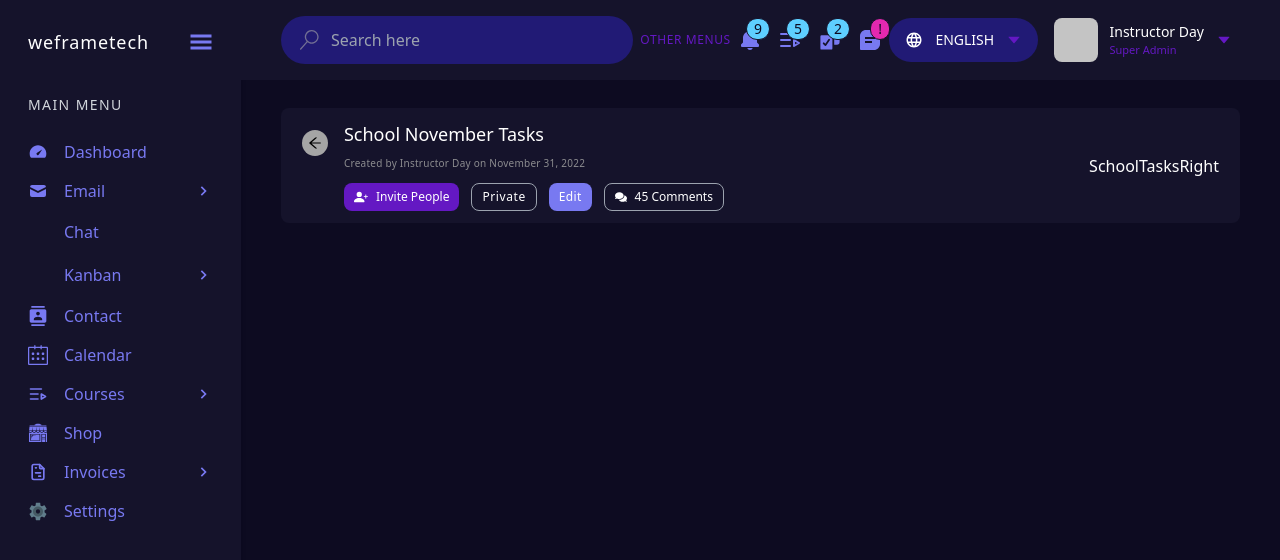
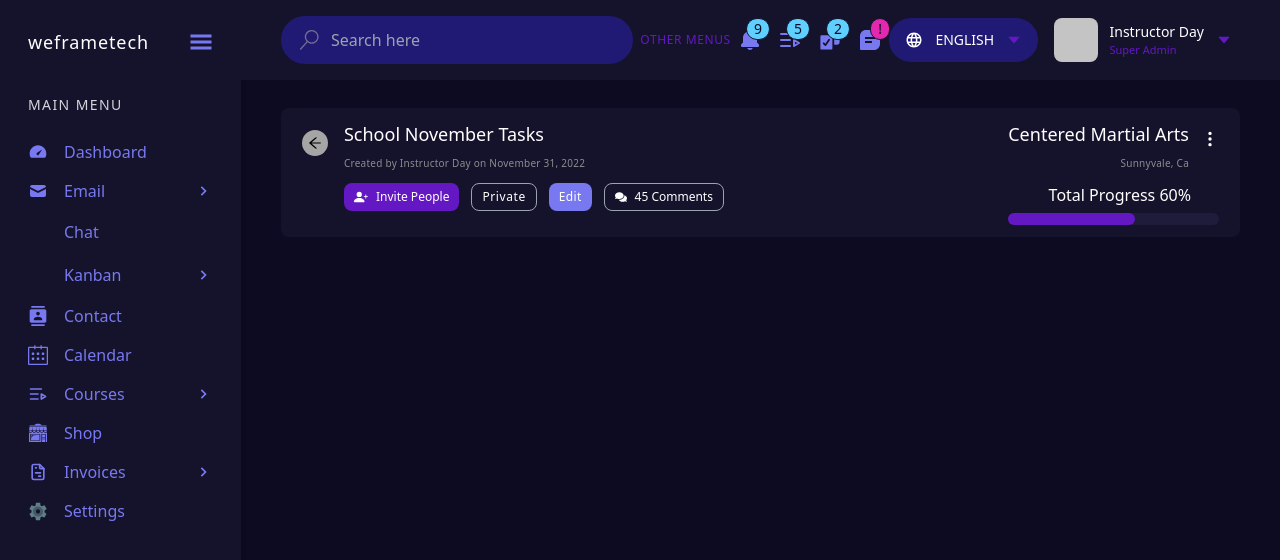
Before and after one commit to jasmeets-6575/weframe-tech, a Next.js app: page / in a window 1280 px wide. Shown: the top 560 px of the page. Built offline with nearby package versions, Linux system fonts and the light colour scheme; some icons are missing.

Commit message:
SchoolTasksRight

```diff
--- /dev/null
+++ b/components/ProgressBar.tsx
@@ -0,0 +1,19 @@
+import React from "react";
+
+type Props = {
+  progressPercentage: number;
+  color: string;
+};
+
+const ProgressBar = ({ progressPercentage, color }: Props) => {
+  return (
+    <div className="bg-[#1e1c3a] h-3 w-full rounded-full">
+      <div
+        className={`${color} h-3 rounded-full`}
+        style={{ width: `${progressPercentage}%` }}
+      ></div>
+    </div>
+  );
+};
+
+export default ProgressBar;
--- a/components/schoolTask/SchoolTasks.tsx
+++ b/components/schoolTask/SchoolTasks.tsx
@@ -3,7 +3,7 @@ import SchoolTasksRight from "./SchoolTasksRight";
 
 const SchoolTasks = () => {
   return (
-    <div className="flex items-center justify-between text-white bg-[var(--foreground-color)] rounded-lg py-3 px-[21px]">
+    <div className="flex items-start justify-between text-white bg-[var(--foreground-color)] rounded-lg py-3 px-[21px]">
       <SchoolTasksLeft />
       <SchoolTasksRight />
     </div>
--- a/components/schoolTask/SchoolTasksRight.tsx
+++ b/components/schoolTask/SchoolTasksRight.tsx
@@ -1,4 +1,23 @@
+import { BsThreeDotsVertical } from "react-icons/bs";
+import ProgressBar from "../ProgressBar";
+
 const SchoolTasksRight = () => {
-  return <div>SchoolTasksRight</div>;
+  return (
+    <section>
+      <div className="flex flex-row-reverse items-start gap-3">
+        <BsThreeDotsVertical className="text-lg mt-[10px]" />
+        <div className="flex flex-col items-end">
+          <h1 className="text-lg">Centered Martial Arts</h1>
+          <h3 className="text-[#8c8c8f] text-[10px] tracking-wide mt-2 mb-3 ">
+            Sunnyvale, Ca
+          </h3>
+        </div>
+      </div>
+      <div className="flex flex-col gap-[6px]">
+        <h1 className="text-end mr-7">Total Progress 60% </h1>
+        <ProgressBar color="bg-[#6418c3]" progressPercentage={60} />
+      </div>
+    </section>
+  );
 };
 export default SchoolTasksRight;
--- a/next.config.js
+++ b/next.config.js
@@ -1,4 +1,9 @@
 /** @type {import('next').NextConfig} */
-const nextConfig = {}
+const nextConfig = {
+  reactStrictMode: true,
+  experimental: {
+    appDir: true,
+  },
+};
 
-module.exports = nextConfig
+module.exports = nextConfig;
```
